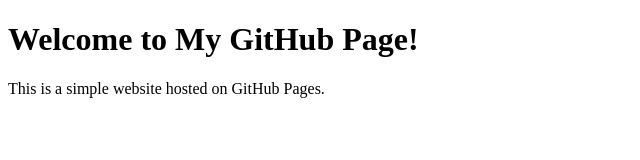
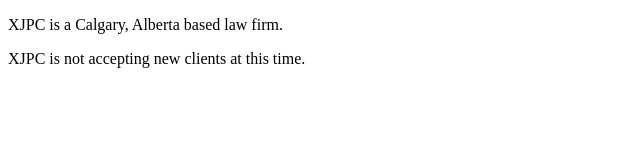
Before and after one commit to xiaodij/xjpc, a plain HTML site: page index.html in a window 1280 px wide. Shown: the whole page, without its empty margins (0-640 px from the left). Drawn offline with Linux system fonts and the light colour scheme.

Commit message:
Update index.html

```diff
--- a/index.html
+++ b/index.html
@@ -3,10 +3,10 @@
 <head>
   <meta charset="UTF-8">
   <meta name="viewport" content="width=device-width, initial-scale=1.0">
-  <title>My Simple GitHub Page</title>
+  <title>XJPC</title>
 </head>
 <body>
-  <h1>Welcome to My GitHub Page!</h1>
-  <p>This is a simple website hosted on GitHub Pages.</p>
+  <p>XJPC is a Calgary, Alberta based law firm.</p>
+  <p>XJPC is not accepting new clients at this time.</p>
 </body>
 </html>
```
